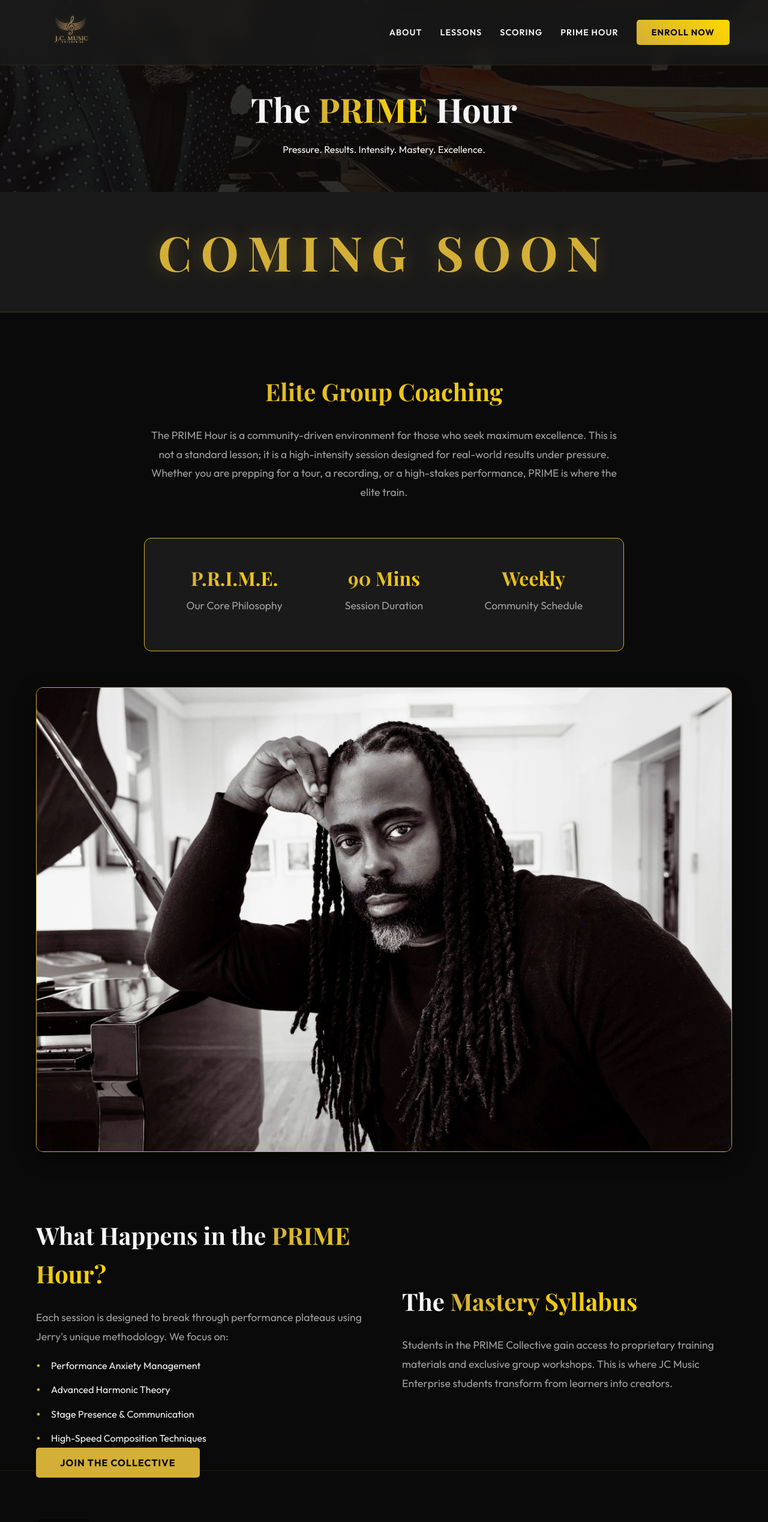
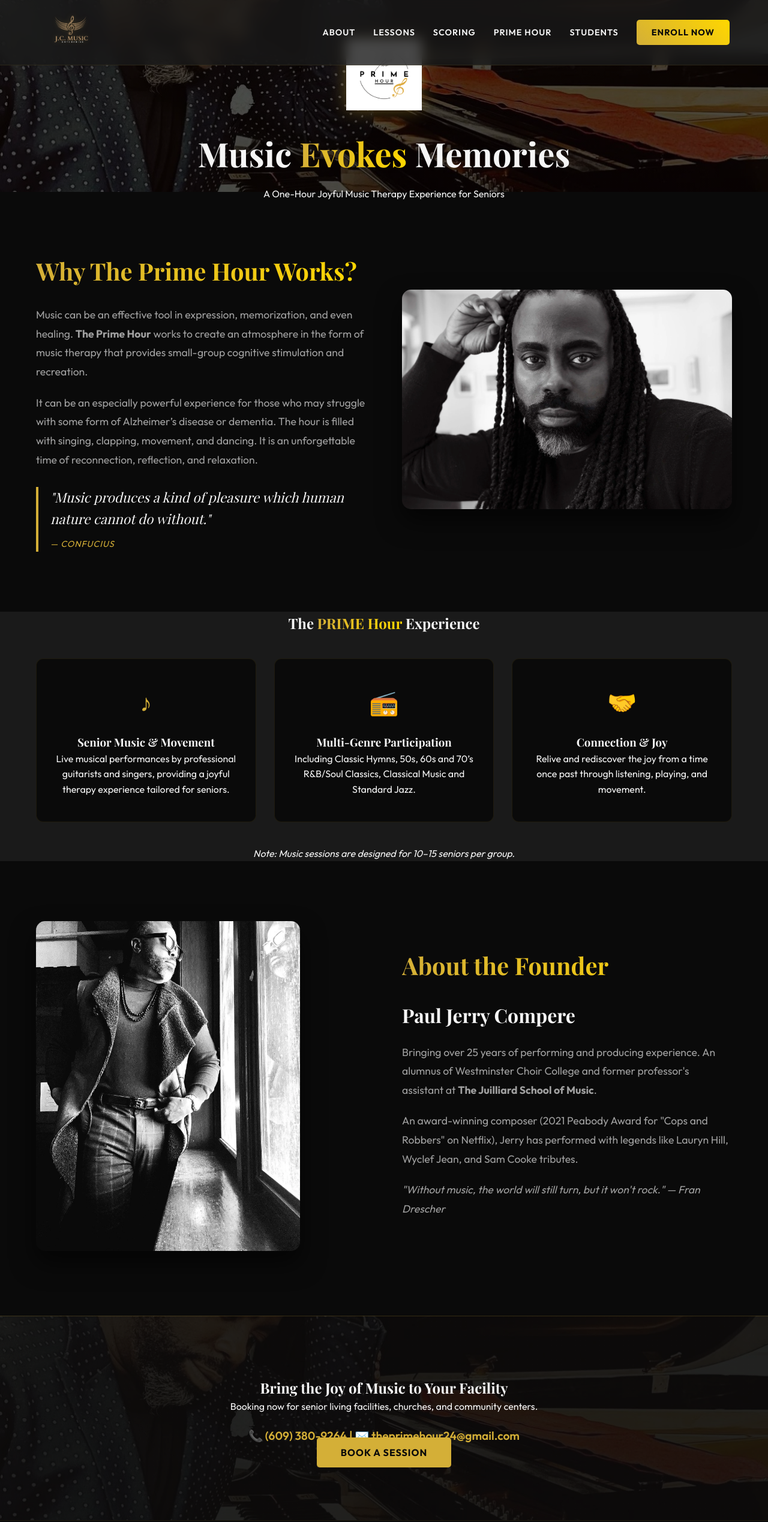
Before and after one commit to marketingax/jcmusic-redesign, a plain HTML site: page prime-hour.html in a window 1280 px wide. Shown: the top 2538 px of the page at 60% size. Drawn offline with nearby package versions, Linux system fonts and the light colour scheme; a web font is replaced by a local one.

Commit message:
feat: implement students showcase, refactor prime hour, and refine portrait sizing

```diff
--- a/prime-hour.html
+++ b/prime-hour.html
@@ -17,68 +17,93 @@
             <li><a href="lessons.html">Lessons</a></li>
             <li><a href="scoring.html">Scoring</a></li>
             <li><a href="prime-hour.html" class="active">Prime Hour</a></li>
+            <li><a href="students.html">Students</a></li>
             <li><a href="apply.html" class="btn-enroll">Enroll Now</a></li>
         </ul>
     </nav>
 
-    <header class="sub-hero" style="background-image: linear-gradient(rgba(10,10,10,0.85), rgba(10,10,10,0.85)), url('assets/IMG_3678.jpg');">
+    <header class="sub-hero" style="background-image: linear-gradient(rgba(0,0,0,0.7), rgba(0,0,0,0.7)), url('assets/IMG_3678.jpg');">
         <div class="hero-content">
-            <h1>The <span class="gold-text">PRIME</span> Hour</h1>
-            <p>Pressure. Results. Intensity. Mastery. Excellence.</p>
+            <div class="prime-logo-header">
+                <img src="assets/Primehour+white+logo.png" alt="The Prime Hour Logo" class="prime-logo-large">
+            </div>
+            <h1>Music <span class="gold-text">Evokes</span> Memories</h1>
+            <p>A One-Hour Joyful Music Therapy Experience for Seniors</p>
         </div>
     </header>
 
-    <div class="coming-soon-banner">
-        <div class="container">
-            <h2 class="coming-soon-text">COMING SOON</h2>
-        </div>
-    </div>
-
     <section class="content-section">
         <div class="container">
-            <div class="text-block text-center max-800">
-                <h2 class="gold-text">Elite Group Coaching</h2>
-                <p>The PRIME Hour is a community-driven environment for those who seek maximum excellence. This is not a standard lesson; it is a high-intensity session designed for real-world results under pressure. Whether you are prepping for a tour, a recording, or a high-stakes performance, PRIME is where the elite train.</p>
-                <div class="prime-stats grid-3">
-                    <div class="stat-item">
-                        <h3 class="gold-text">P.R.I.M.E.</h3>
-                        <p>Our Core Philosophy</p>
-                    </div>
-                    <div class="stat-item">
-                        <h3 class="gold-text">90 Mins</h3>
-                        <p>Session Duration</p>
-                    </div>
-                    <div class="stat-item">
-                        <h3 class="gold-text">Weekly</h3>
-                        <p>Community Schedule</p>
+            <div class="grid-2 align-center">
+                <div class="text-block">
+                    <h2 class="gold-text">Why The Prime Hour Works?</h2>
+                    <p>Music can be an effective tool in expression, memorization, and even healing. <strong>The Prime Hour</strong> works to create an atmosphere in the form of music therapy that provides small-group cognitive stimulation and recreation.</p>
+                    <p>It can be an especially powerful experience for those who may struggle with some form of Alzheimer’s disease or dementia. The hour is filled with singing, clapping, movement, and dancing. It is an unforgettable time of reconnection, reflection, and relaxation.</p>
+                    <div class="quote-block">
+                        <blockquote>
+                            "Music produces a kind of pleasure which human nature cannot do without."
+                        </blockquote>
+                        <cite>— Confucius</cite>
                     </div>
                 </div>
-            </div>
-            <div class="prime-img-block">
-                <img src="assets/DSC00685.jpeg" alt="Jerry Teaching">
+                <div class="image-block">
+                    <img src="assets/DSC00688.jpeg" alt="Seniors enjoying music" class="rounded-img shadow">
+                </div>
             </div>
         </div>
     </section>
 
-    <section class="program-breakdown">
+    <section class="services-highlight bg-dark">
         <div class="container">
-            <div class="grid-2">
-                <div class="text-block">
-                    <h2>What Happens in the <span class="gold-text">PRIME Hour?</span></h2>
-                    <p>Each session is designed to break through performance plateaus using Jerry's unique methodology. We focus on:</p>
-                    <ul class="bullet-list">
-                        <li>Performance Anxiety Management</li>
-                        <li>Advanced Harmonic Theory</li>
-                        <li>Stage Presence & Communication</li>
-                        <li>High-Speed Composition Techniques</li>
-                    </ul>
-                    <a href="index.html#enroll" class="btn btn-primary margin-top-20">Join the Collective</a>
+            <h2 class="text-center margin-bottom-40">The <span class="gold-text">PRIME Hour</span> Experience</h2>
+            <div class="grid-3">
+                <div class="service-card">
+                    <div class="icon-gold">♪</div>
+                    <h3>Senior Music & Movement</h3>
+                    <p>Live musical performances by professional guitarists and singers, providing a joyful therapy experience tailored for seniors.</p>
+                </div>
+                <div class="service-card">
+                    <div class="icon-gold">📻</div>
+                    <h3>Multi-Genre Participation</h3>
+                    <p>Including Classic Hymns, 50s, 60s and 70’s R&B/Soul Classics, Classical Music and Standard Jazz.</p>
+                </div>
+                <div class="service-card">
+                    <div class="icon-gold">🤝</div>
+                    <h3>Connection & Joy</h3>
+                    <p>Relive and rediscover the joy from a time once past through listening, playing, and movement.</p>
+                </div>
+            </div>
+            <div class="text-center margin-top-40">
+                <p><em>Note: Music sessions are designed for 10–15 seniors per group.</em></p>
+            </div>
+        </div>
+    </section>
+
+    <section class="founder-section">
+        <div class="container">
+            <div class="grid-2 reverse-mobile align-center">
+                <div class="image-block">
+                    <img src="assets/Jerry+Blk+White.jpg" alt="Paul Jerry Compere" class="rounded-img shadow">
                 </div>
                 <div class="text-block">
-                    <h2>The <span class="gold-text">Mastery Syllabus</span></h2>
-                    <p>Students in the PRIME Collective gain access to proprietary training materials and exclusive group workshops. This is where JC Music Enterprise students transform from learners into creators.</p>
+                    <h2 class="gold-text">About the Founder</h2>
+                    <h3>Paul Jerry Compere</h3>
+                    <p>Bringing over 25 years of performing and producing experience. An alumnus of Westminster Choir College and former professor's assistant at <strong>The Juilliard School of Music</strong>.</p>
+                    <p>An award-winning composer (2021 Peabody Award for "Cops and Robbers" on Netflix), Jerry has performed with legends like Lauryn Hill, Wyclef Jean, and Sam Cooke tributes.</p>
+                    <p><em>"Without music, the world will still turn, but it won't rock." — Fran Drescher</em></p>
                 </div>
             </div>
+        </div>
+    </section>
+
+    <section class="cta-section text-center">
+        <div class="container">
+            <h2>Bring the Joy of Music to Your Facility</h2>
+            <p>Booking now for senior living facilities, churches, and community centers.</p>
+            <div class="contact-strip margin-top-20">
+                <span>📞 (609) 380-9264</span> | <span>✉️ theprimehour24@gmail.com</span>
+            </div>
+            <a href="contact.html" class="btn btn-primary margin-top-20">Book a Session</a>
         </div>
     </section>
 
@@ -96,7 +121,7 @@
                     <li><a href="index.html#programs">Piano Mastery</a></li>
                     <li><a href="scoring.html">Film & TV Scoring</a></li>
                     <li><a href="prime-hour.html">The PRIME Hour</a></li>
-                    <li><a href="scoring.html">Music Production</a></li>
+                    <li><a href="students.html">Students</a></li>
                 </ul>
             </div>
             <div class="footer-col">
--- a/style.css
+++ b/style.css
@@ -652,6 +652,8 @@
 
 .bio-img img {
     width: 100%;
+    height: 500px;
+    object-fit: cover;
     border-radius: 15px;
     box-shadow: 20px 20px 0 var(--gold);
 }
@@ -712,3 +714,158 @@
     color: var(--text-dim);
     font-size: 0.8rem;
 }
+
+/* Prime Hour Specific Styles */
+.prime-logo-header {
+    margin-bottom: 20px;
+}
+
+.prime-logo-large {
+    height: 120px;
+    width: auto;
+    filter: drop-shadow(0 0 15px rgba(212, 175, 55, 0.4));
+}
+
+.align-center {
+    align-items: center;
+}
+
+.quote-block {
+    margin-top: 30px;
+    padding-left: 20px;
+    border-left: 4px solid var(--gold);
+    font-style: italic;
+}
+
+.quote-block blockquote {
+    font-family: 'Playfair Display', serif;
+    font-size: 1.4rem;
+    color: var(--text-white);
+    margin-bottom: 10px;
+}
+
+.quote-block cite {
+    font-size: 0.9rem;
+    color: var(--gold);
+    text-transform: uppercase;
+    letter-spacing: 1px;
+}
+
+.rounded-img {
+    border-radius: 15px;
+}
+
+.shadow {
+    box-shadow: 0 20px 40px rgba(0,0,0,0.6);
+}
+
+.image-block img {
+    max-height: 550px;
+    width: auto;
+    max-width: 100%;
+    object-fit: cover;
+}
+
+.bg-dark {
+    background-color: var(--dark-grey);
+}
+
+.service-card {
+    background: var(--black);
+    padding: 40px 30px;
+    border-radius: 12px;
+    border: 1px solid rgba(212, 175, 55, 0.1);
+    transition: var(--transition);
+    text-align: center;
+}
+
+.service-card:hover {
+    transform: translateY(-10px);
+    border-color: var(--gold);
+}
+
+.icon-gold {
+    font-size: 2.5rem;
+    color: var(--gold);
+    margin-bottom: 20px;
+    display: block;
+}
+
+.founder-section {
+    padding: 100px 0;
+}
+
+.cta-section {
+    padding: 100px 0;
+    background: linear-gradient(rgba(10,10,10,0.9), rgba(10,10,10,0.9)), url('assets/IMG_3678.jpg');
+    background-size: cover;
+    background-position: center;
+    border-top: 1px solid rgba(212, 175, 55, 0.2);
+}
+
+.contact-strip {
+    font-size: 1.2rem;
+    color: var(--gold);
+    font-weight: 600;
+}
+
+.margin-bottom-40 {
+    margin-bottom: 40px;
+}
+
+@media (max-width: 768px) {
+    .reverse-mobile {
+        display: flex;
+        flex-direction: column-reverse;
+    }
+    .prime-logo-large {
+        height: 80px;
+    }
+    .sub-hero h1 {
+        font-size: 2.8rem;
+    }
+}
+
+/* Student Showcase Styles */
+.student-card {
+    background: var(--dark-grey);
+    border-radius: 15px;
+    overflow: hidden;
+    border: 1px solid rgba(212, 175, 55, 0.1);
+    transition: var(--transition);
+}
+
+.student-card:hover {
+    transform: translateY(-10px);
+    border-color: var(--gold);
+}
+
+.student-img img {
+    width: 100%;
+    height: 350px;
+    object-fit: cover;
+    display: block;
+}
+
+.student-info {
+    padding: 25px;
+    text-align: center;
+}
+
+.student-info h3 {
+    color: var(--gold);
+    margin-bottom: 5px;
+}
+
+.student-info p {
+    font-size: 0.9rem;
+    color: var(--text-dim);
+}
+
+.performances-section {
+    padding: 100px 0;
+}
+
+.recital-section {
+    padding: 100px 0;
+}
```
Also changed, not shown: apply.html (+11 -1 lines), contact.html (+2 -1 lines), index.html (+2 -1 lines), lessons.html (+2 -1 lines), onboarding.html (+11 -1 lines), policies.html (+2 -1 lines), scoring.html (+2 -1 lines), students.html (added, +168 -0 lines), 1 other file.
